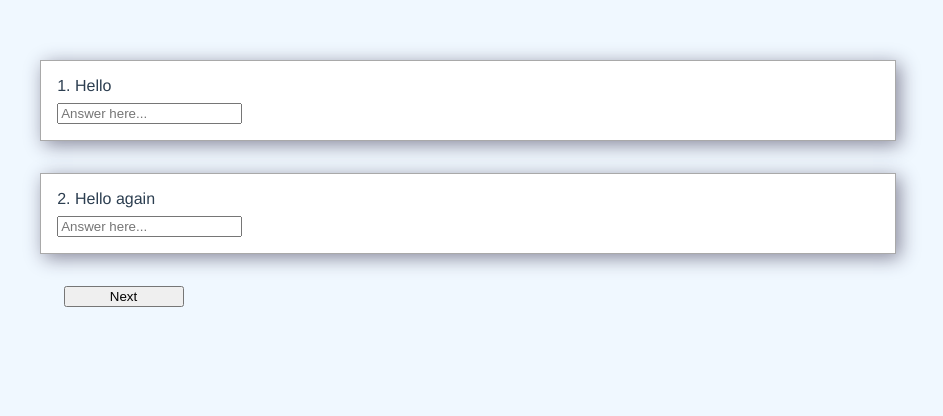
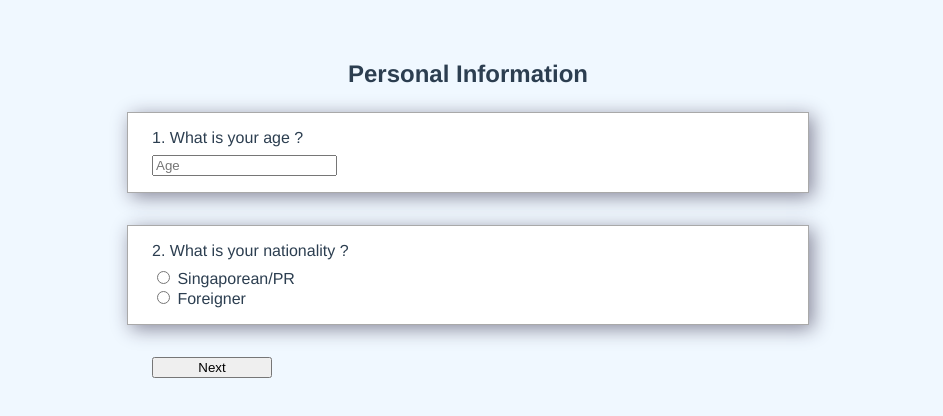
Before and after one commit to raycap/IRS-MR-2019-01-19-IS1PT-GRP-4M1L-CCRS, a Vue app in the folder web/: page /question/1 in a window 1280 px wide. Shown: the top 416 px of the page, without its empty margins (172-1115 px from the left). Built offline with nearby package versions, Linux system fonts and the light colour scheme.

Commit message:
add questions

```diff
--- a/web/package.json
+++ b/web/package.json
@@ -13,6 +13,7 @@
     "build": "node build/build.js"
   },
   "dependencies": {
+    "axios": "^0.18.0",
     "vue": "^2.5.2",
     "vue-router": "^3.0.1",
     "vuex": "^3.1.0"
--- a/web/src/components/pages/QuestionsPage.vue
+++ b/web/src/components/pages/QuestionsPage.vue
@@ -1,16 +1,17 @@
 <template>
   <div class="questions-page">
+    <div class="questions-page-title">{{ questionsConfigs['pageTitle'] }}</div>
     <div v-for="(question,i) in questionsConfigs['questions']" :key="i" class="questions-box">
       <div class="questions-question">{{ i+1 }}. {{ question[`question`] }}</div>
       <div class="questions-answer form-group">
         <input v-if="question['answerType'] === 'string'" type="text" class="form-control"
-               v-model="question['answer']" placeholder="Answer here..."/>
+               v-model="question['answer']" :placeholder="question['placeholder']"/>
 
         <input v-else-if="question['answerType'] === 'integer'" type="number" class="form-control"
-               v-model="question['answer']" placeholder="Answer here..."/>
+               v-model="question['answer']" :placeholder="question['placeholder']"/>
 
         <input v-else-if="question['answerType'] === 'float'" type="number" class="form-control"
-               v-model="question['answer']" placeholder="Answer here..."/>
+               v-model="question['answer']" :placeholder="question['placeholder']"/>
 
         <div v-else-if="question['answerType'] === 'checkbox'" class="form-check">
           <div v-for="(choice,j) in question['choices']" :key="j">
@@ -75,15 +76,20 @@ export default {
   display: flex;
   flex-direction: column;
 }
+.questions-page-title{
+  font-weight: bold;
+  margin-bottom: 24px;
+  font-size: x-large;
+}
 .questions-box {
   display: flex;
   flex-direction: column;
-  width: 65%;
+  width: 50%;
   margin: auto;
   text-align: left;
   margin-bottom: 32px;
   border: solid 1px darkgrey;
-  padding: 16px;
+  padding: 16px 24px;
   box-shadow: 4px 4px 18px #88889B;
   background-color: white;
 }
@@ -92,7 +98,10 @@ export default {
 }
 .questions-page .btn-submit {
   max-width: 120px;
-  margin-left: 18%;
+  margin-left: 25%;
+}
+.bmd-group-form{
+  padding-top: 8px;
 }
 h1, h2 {
   font-weight: normal;
--- a/web/src/components/pages/RecommendPage.vue
+++ b/web/src/components/pages/RecommendPage.vue
@@ -24,6 +24,7 @@
 
 <script>
 import {pageName} from '../../commons/constants/constants'
+import axios from 'axios'
 
 export default {
   data () {
@@ -47,6 +48,16 @@ export default {
   methods: {},
   mounted () {
     this.questionareData = this.$store.getters.getData
+    axios.post('https://www.google.com/', {body: this.questionareData}).then(
+      response => {
+        console.log('got response : ')
+        console.log(response)
+      }
+    ).catch(e => {
+      console.log('got err : ')
+      console.log(e)
+    }
+    )
     console.log('recommend page')
     console.log(this.questionareData)
   }
--- a/web/src/fixtures/questionares.json
+++ b/web/src/fixtures/questionares.json
@@ -2,61 +2,80 @@
   "questions":{
     "page_1":{
       "pageName":"p1",
+      "pageTitle": "Personal Information",
       "questions":[
         {
-          "question":"Hello",
-          "questionName":"hello",
-          "answerType": "string"
+          "question":"What is your age ?",
+          "questionName":"age",
+          "placeholder": "Age",
+          "answerType": "integer",
+          "answer": ""
         },
         {
-          "question":"Hello again",
-          "questionName":"hello_2",
-          "answerType": "string"
+          "question":"What is your nationality ?",
+          "questionName":"nationality",
+          "answerType": "radio",
+          "choices": [
+            {"id":"nat_1", "label":"Singaporean/PR", "value": "singaporean"},
+            {"id":"nat_2", "label":"Foreigner", "value": "foreigner"}
+          ]
         }
       ]
     },
     "page_2":{
       "pageName":"p2",
+      "pageTitle":"Revenue and Spending",
       "questions":[
         {
-          "question":"Hello to you",
-          "questionName":"hello",
-          "answerType": "radio",
-          "choices": [
-            {"id":"radio_1", "label":"option 1", "value": "opt_1"},
-            {"id":"radio_2", "label":"option 2", "value": "opt_2"},
-            {"id":"radio_4", "label":"option 4", "value": "opt_4"}
-          ]
+          "question":"How much is your income ?",
+          "questionName":"income",
+          "placeholder": "S$ ...",
+          "answerType": "integer",
+          "answer": ""
         },
         {
-          "question":"Hello to you again",
-          "questionName":"hello_2",
-          "answerType": "checkbox",
-          "choices": [
-            {"id":1, "label":"option 1", "value": "opt_1"},
-            {"id":2, "label":"option 2", "value": "opt_2"},
-            {"id":3, "label":"option 3", "value": "opt_3"},
-            {"id":4, "label":"option 4", "value": "opt_4"}
-          ],
-          "answer":[]
-        }
-      ]
-    },
-    "page_3":{
-      "pageName":"p3",
-      "questions":[
-        {
-          "question":"Hello to me",
-          "questionName":"hello",
-          "answerType": "string"
+          "question":"How much is your average monthly spending ?",
+          "questionName":"total_spending",
+          "placeholder": "S$ ...",
+          "answerType": "integer",
+          "answer": ""
         },
         {
-          "question":"Hello to me again",
-          "questionName":"hello_2",
-          "answerType": "float"
+          "question":"[Breakdown] How much do you spend on dining?",
+          "questionName":"spend_dining",
+          "placeholder": "S$ ...",
+          "answerType": "integer",
+          "answer": ""
+        },
+        {
+          "question":"[Breakdown] How much do you spend on public transport?",
+          "questionName":"spend_public_transport",
+          "placeholder": "S$ ...",
+          "answerType": "integer",
+          "answer": ""
+        },
+        {
+          "question":"[Breakdown] How much do you spend on petrol ?",
+          "questionName":"spend_petrol",
+          "placeholder": "S$ ...",
+          "answerType": "integer",
+          "answer": ""
+        },
+        {
+          "question":"[Breakdown] How much do you spend on taxi/private hire ?",
+          "questionName":"spend_taxi",
+          "placeholder": "S$ ...",
+          "answerType": "integer",
+          "answer": ""
+        },
+        {
+          "question":"[Breakdown] How much do you spend on house bills ?",
+          "questionName":"spend_bills",
+          "placeholder": "S$ ...",
+          "answerType": "integer",
+          "answer": ""
         }
       ]
     }
   }
-
 }
```
